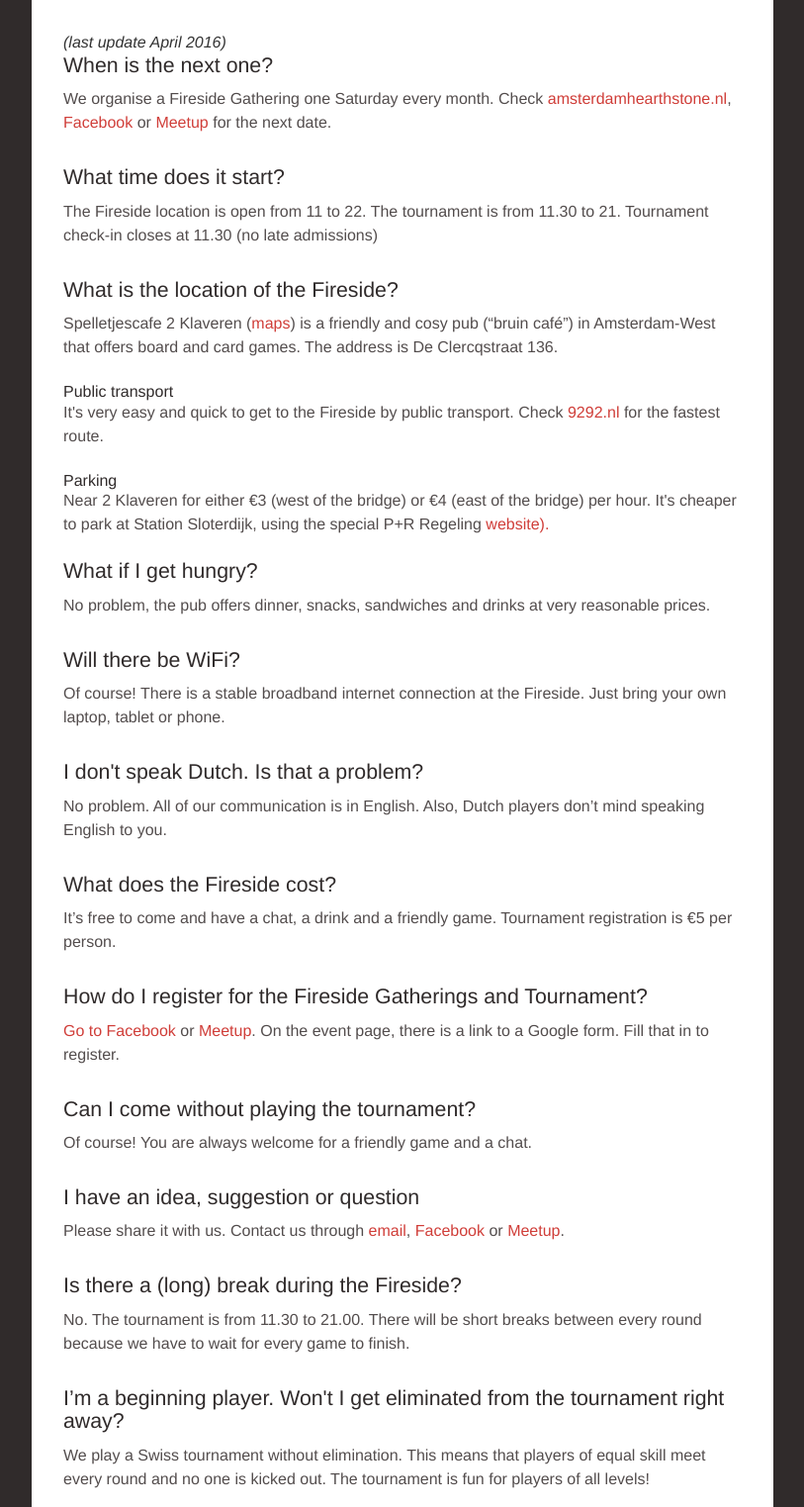
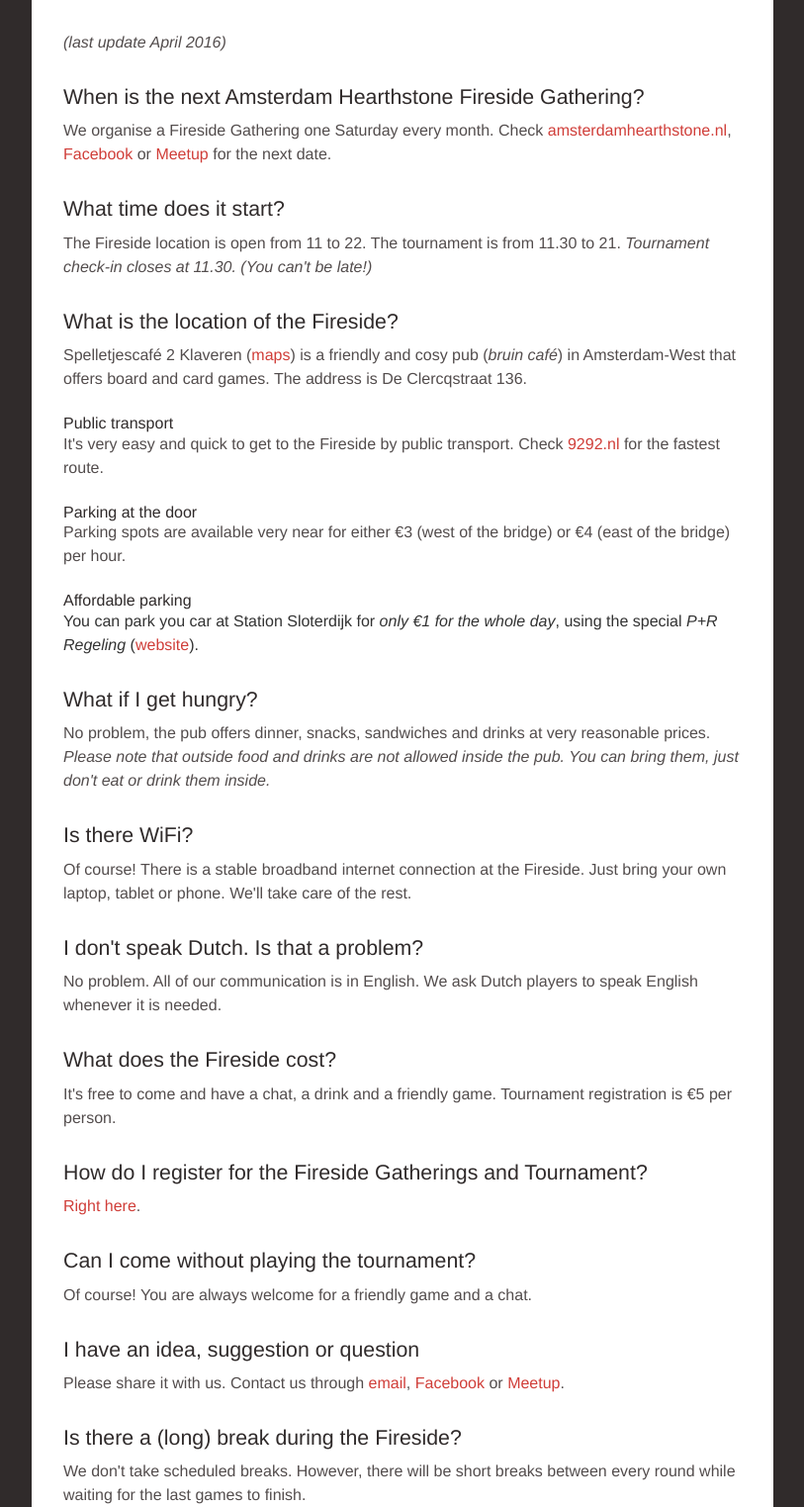
Before and after one commit to lkleuver/amsterdamhearthstone, a website: page build/about/faq.html in a window 1280 px wide. Shown: the part 157-1680 px from the top of the page at 99% size, without its empty margins (233-1046 px from the left). Drawn offline with Linux system fonts and the light colour scheme.

Commit message:
Faq finished and mail form

```diff
--- a/build/about/faq.html
+++ b/build/about/faq.html
@@ -46,21 +46,22 @@
 
 <h1>
   Frequently asked Questions</h1>
-  <em>(last update April 2016)</em>
 
-<h3>When is the next one?</h3>
+  <p><em>(last update April 2016)</em></p>
+
+<h3>When is the next Amsterdam Hearthstone Fireside Gathering?</h3>
 <p>
   We organise a Fireside Gathering one Saturday every month. Check <a href="http://www.amsterdamhearthstone.nl">amsterdamhearthstone.nl</a>, <a href="https://www.facebook.com/amsterdamhearthstone" target="_blank">Facebook</a> or <a href="http://www.meetup.com/amsterdam-hearthstone-meetup/" target="_blank">Meetup</a> for the next date.
 </p>
 
 <h3>What time does it start?</h3>
 <p>
-  The Fireside location is open from 11 to 22. The tournament is from 11.30 to 21. Tournament check-in closes at 11.30 (no late admissions)
+  The Fireside location is open from 11 to 22. The tournament is from 11.30 to 21. <em>Tournament check-in closes at 11.30. (You can't be late!)</em>
 </p>
 
 <h3>What is the location of the Fireside?</h3>
 <p>
-  Spelletjescafe 2 Klaveren (<a href="https://www.google.nl/maps/place/Bridge-Schaakcafe+%222+Klaveren%22/@52.3701478,4.8633643,17z/data=!3m1!4b1!4m2!3m1!1s0x47c5e27503b105ad:0xfc8b82382d80179f?hl=en" target="_blank">maps</a>) is a friendly and cosy pub (“bruin caf&eacute;”) in Amsterdam-West that offers board and card games. The address is De Clercqstraat 136.
+  Spelletjescaf&eacute; 2 Klaveren (<a href="https://www.google.nl/maps/place/Bridge-Schaakcafe+%222+Klaveren%22/@52.3701478,4.8633643,17z/data=!3m1!4b1!4m2!3m1!1s0x47c5e27503b105ad:0xfc8b82382d80179f?hl=en" target="_blank">maps</a>) is a friendly and cosy pub (<i>bruin caf&eacute;</i>) in Amsterdam-West that offers board and card games. The address is De Clercqstraat 136.
 </p>
 
 <h4>Public transport</h4>
@@ -68,34 +69,40 @@
   It's very easy and quick to get to the Fireside by public transport. Check <a href="http://9292.nl" target="_blank">9292.nl</a> for the fastest route.
 </p>
 
-<h4>Parking</h4>
+<h4>Parking at the door</h4>
 <p>
-  Near 2 Klaveren for either &euro;3 (west of the bridge) or &euro;4 (east of the bridge) per hour. It's cheaper to park at Station Sloterdijk, using the special P+R Regeling <a href="http://www.parkeren-amsterdam.com/pr-sloterdijk" target="_blank">website<a/>).
+  Parking spots are available very near for either &euro;3 (west of the bridge) or &euro;4 (east of the bridge) per hour.
+</p>
+<p>
+<h4>Affordable parking</h4>
+  You can park you car at Station Sloterdijk for <em>only &euro;1 for the whole day</em>, using the special <i>P+R Regeling</i> (<a href="http://www.parkeren-amsterdam.com/pr-sloterdijk" target="_blank">website</a>).
 </p>
 
 <h3>What if I get hungry?</h3>
 <p>
   No problem, the pub offers dinner, snacks, sandwiches and drinks at very reasonable prices.
+<br />
+  <i>Please note that outside food and drinks are not allowed inside the pub. You can bring them, just don't eat or drink them inside.</i>
 </p>
 
-<h3>Will there be WiFi?</h3>
+<h3>Is there WiFi?</h3>
 <p>
-  Of course! There is a stable broadband internet connection at the Fireside. Just bring your own laptop, tablet or phone.
+  Of course! There is a stable broadband internet connection at the Fireside. Just bring your own laptop, tablet or phone. We'll take care of the rest.
 </p>
 
 <h3>I don't speak Dutch. Is that a problem?</h3>
 <p>
-  No problem. All of our communication is in English. Also, Dutch players don’t mind speaking English to you.
+  No problem. All of our communication is in English. We ask Dutch players to speak English whenever it is needed.
 </p>
 
 <h3>What does the Fireside cost?</h3>
 <p>
-  It’s free to come and have a chat, a drink and a friendly game. Tournament registration is €5 per person.
+  It's free to come and have a chat, a drink and a friendly game. Tournament registration is &euro;5 per person.
 </p>
 
 <h3>How do I register for the Fireside Gatherings and Tournament?</h3>
 <p>
-  Go to <a href="https://www.facebook.com/amsterdamhearthstone" target="_blank">Facebook</a> or <a href="http://www.meetup.com/amsterdam-hearthstone-meetup/" target="_blank">Meetup</a>. On the event page, there is a link to a Google form. Fill that in to register.
+  <a href="http://amsterdamhearthstone.nl/fireside/">Right here</a>.
 </p>
 
 <h3>Can I come without playing the tournament?</h3>
@@ -110,22 +117,22 @@
 
 <h3>Is there a (long) break during the Fireside?</h3>
 <p>
-  No. The tournament is from 11.30 to 21.00. There will be short breaks between every round because we have to wait for every game to finish.
+  We don't take scheduled breaks. However, there will be short breaks between every round while waiting for the last games to finish.
 </p>
 
-<h3>I’m a beginning player. Won't I get eliminated from the tournament right away?</h3>
+<h3>I'm a beginning player. Won't I get eliminated from the tournament right away?</h3>
 <p>
-  We play a Swiss tournament without elimination. This means that players of equal skill meet every round and no one is kicked out. The tournament is fun for players of all levels!
+  We always play Swiss tournaments without elimination. This means that players of equal skill meet every round and no one is kicked out. The tournament is fun for players of all levels!
 </p>
 
 <h3>Does my Hearthstone account have to be on the EU server?</h3>
 <p>
-  You can only join the tournament if your account is on the EU server. Of course, you are welcome to come for a chat and a friendly game if you are on the Americas or Asia servers.
+  Yes. You can only join the tournament if your account is on the EU server. Of course, you are welcome to come for a chat and a friendly game if you are on a differenct server.
 </p>
 
 <h3>Can I join late?</h3>
 <p>
-  No late admissions for any reason, sorry. If you arrive after 11.30, you cannot join the tournament.
+ Late admission is not possible. When we start the tournament at 11.30 sharp, there is no way to add new players. However, if you know you are going to be late and you contact us no later than 11.00, we could start you in round two, with an auto-loss in round one. This is only possible with explicit permission, given before 11.00.
 </p>
 
 <h3>Do I have to prepare for the tournament?</h3>
--- a/build/news/secondpost.html
+++ b/build/news/secondpost.html
@@ -1,4 +1,40 @@
 
 <p>
-We're working hard to get our website live. Thanks for visiting!
+Stay informed! We will send you an email when a new Fireside Gathering is announced.
+<!-- Begin MailChimp Signup Form -->
+<link href="//cdn-images.mailchimp.com/embedcode/classic-10_7.css" rel="stylesheet" type="text/css">
+<style type="text/css">
+	#mc_embed_signup{background:#fff; clear:left; font:14px Helvetica,Arial,sans-serif; }
+	/* Add your own MailChimp form style overrides in your site stylesheet or in this style block.
+	   We recommend moving this block and the preceding CSS link to the HEAD of your HTML file. */
+</style>
+<div id="mc_embed_signup">
+<form action="//denkbeer.us12.list-manage.com/subscribe/post?u=8f4d54ae631b9b06b47efb170&amp;id=a157429c1b" method="post" id="mc-embedded-subscribe-form" name="mc-embedded-subscribe-form" class="validate" target="_blank" novalidate>
+    <div id="mc_embed_signup_scroll">
+	<h2>Subscribe to our mailing list</h2>
+<div class="indicates-required"><span class="asterisk">*</span> indicates required</div>
+<div class="mc-field-group">
+	<label for="mce-EMAIL">Email Address  <span class="asterisk">*</span>
+</label>
+	<input type="email" value="" name="EMAIL" class="required email" id="mce-EMAIL">
+</div>
+<div class="mc-field-group">
+	<label for="mce-FNAME">First Name </label>
+	<input type="text" value="" name="FNAME" class="" id="mce-FNAME">
+</div>
+<div class="mc-field-group">
+	<label for="mce-LNAME">Last Name </label>
+	<input type="text" value="" name="LNAME" class="" id="mce-LNAME">
+</div>
+	<div id="mce-responses" class="clear">
+		<div class="response" id="mce-error-response" style="display:none"></div>
+		<div class="response" id="mce-success-response" style="display:none"></div>
+	</div>    <!-- real people should not fill this in and expect good things - do not remove this or risk form bot signups-->
+    <div style="position: absolute; left: -5000px;" aria-hidden="true"><input type="text" name="b_8f4d54ae631b9b06b47efb170_a157429c1b" tabindex="-1" value=""></div>
+    <div class="clear"><input type="submit" value="Subscribe" name="subscribe" id="mc-embedded-subscribe" class="button"></div>
+    </div>
+</form>
+</div>
+<script type='text/javascript' src='//s3.amazonaws.com/downloads.mailchimp.com/js/mc-validate.js'></script><script type='text/javascript'>(function($) {window.fnames = new Array(); window.ftypes = new Array();fnames[0]='EMAIL';ftypes[0]='email';fnames[1]='FNAME';ftypes[1]='text';fnames[2]='LNAME';ftypes[2]='text';}(jQuery));var $mcj = jQuery.noConflict(true);</script>
+<!--End mc_embed_signup-->
 </p>
```
Also changed, not shown: build/about/index.html (+1 -1 lines), build/fireside/index.html (+1 -6 lines).
